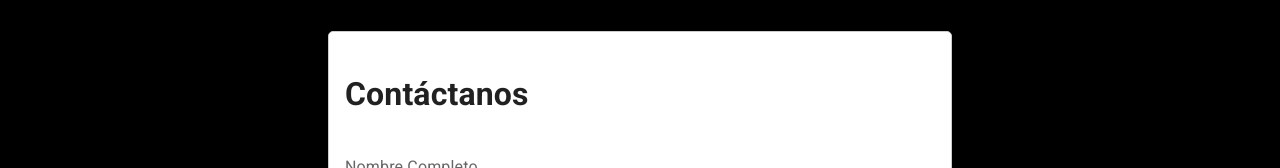
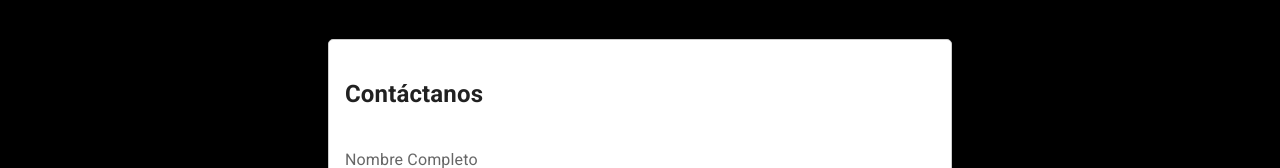
Before and after one commit to MriquelmeCPHCJA/PROYECTO-5, a React (Vite) app: page /contact in a window 1280 px wide. Shown: the part 171-339 px from the top of the page. Built offline with nearby package versions, Linux system fonts and the light colour scheme; no server answers.

Commit message:
refactor: h1 to h2 contactenos

```diff
--- a/src/components/ModalContact.jsx
+++ b/src/components/ModalContact.jsx
@@ -28,7 +28,7 @@ export default function BasicModal({name, email}) {
     display={'flex'}
     flexDirection={'column'}
     gap={2}
-    width={'30%'}
+    width={'50%'}
     margin={'auto'}
     padding={'1rem'}>
       <Button variant='contained' color='error'  onClick={handleOpen}>Enviar</Button>
--- a/src/pages/Contact.jsx
+++ b/src/pages/Contact.jsx
@@ -60,7 +60,7 @@ export const Contact = () => {
           boxShadow: '0 0 10px rgba(0, 0, 0, 0.1)',
         }}>
 
-        <h1>Contáctanos</h1>
+        <h2>Contáctanos</h2>
         <FormControl>
           <FormLabel htmlFor="name">
             Nombre Completo
```
